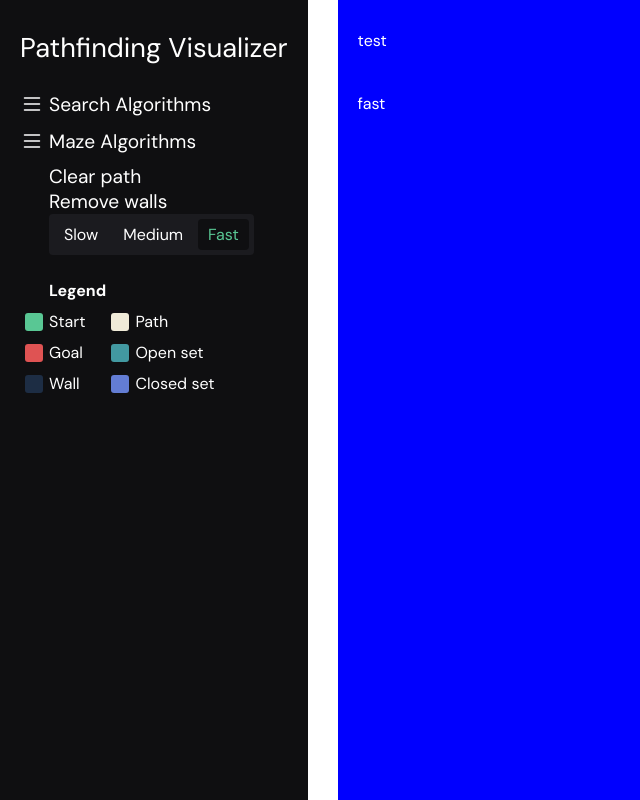
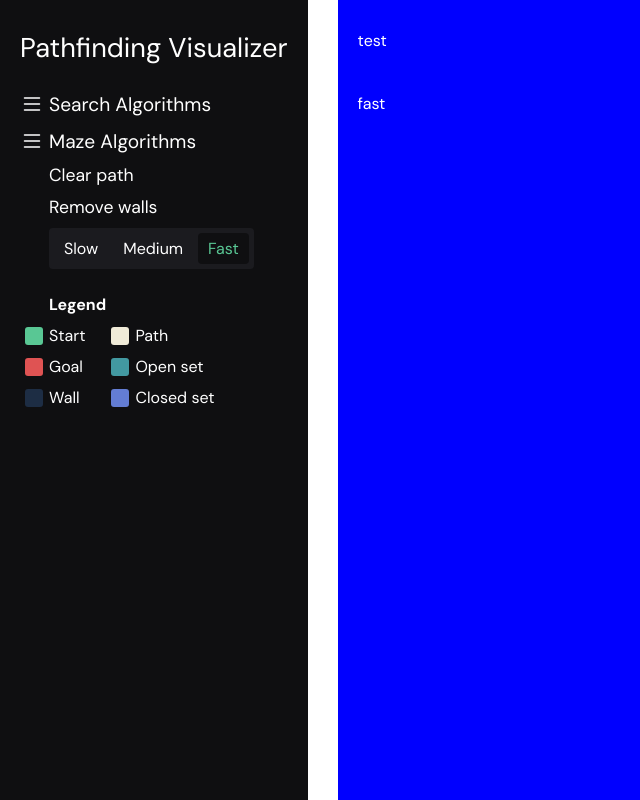
Before and after one commit to taylornorth01/pathfinding-visualizer-react, a React (Create React App) app: page / in a window 1280 px wide. Shown: the whole page, without its empty margins (0-640 px from the left). Built offline with nearby package versions, Linux system fonts and the light colour scheme.

Commit message:
smaller font and added margin

```diff
--- a/src/style/button.css
+++ b/src/style/button.css
@@ -1,10 +1,11 @@
 .button {
-	font-size: 1.2em;
-	margin-left: 29px;
+	font-size: 1.1em;
 	transition: color 100ms;
 	cursor: pointer;
+	margin: 10px 0;
+	margin-left: 29px;
 }
 
 .button:hover {
-	color: red;
+	color: var(--start);
 }
```
